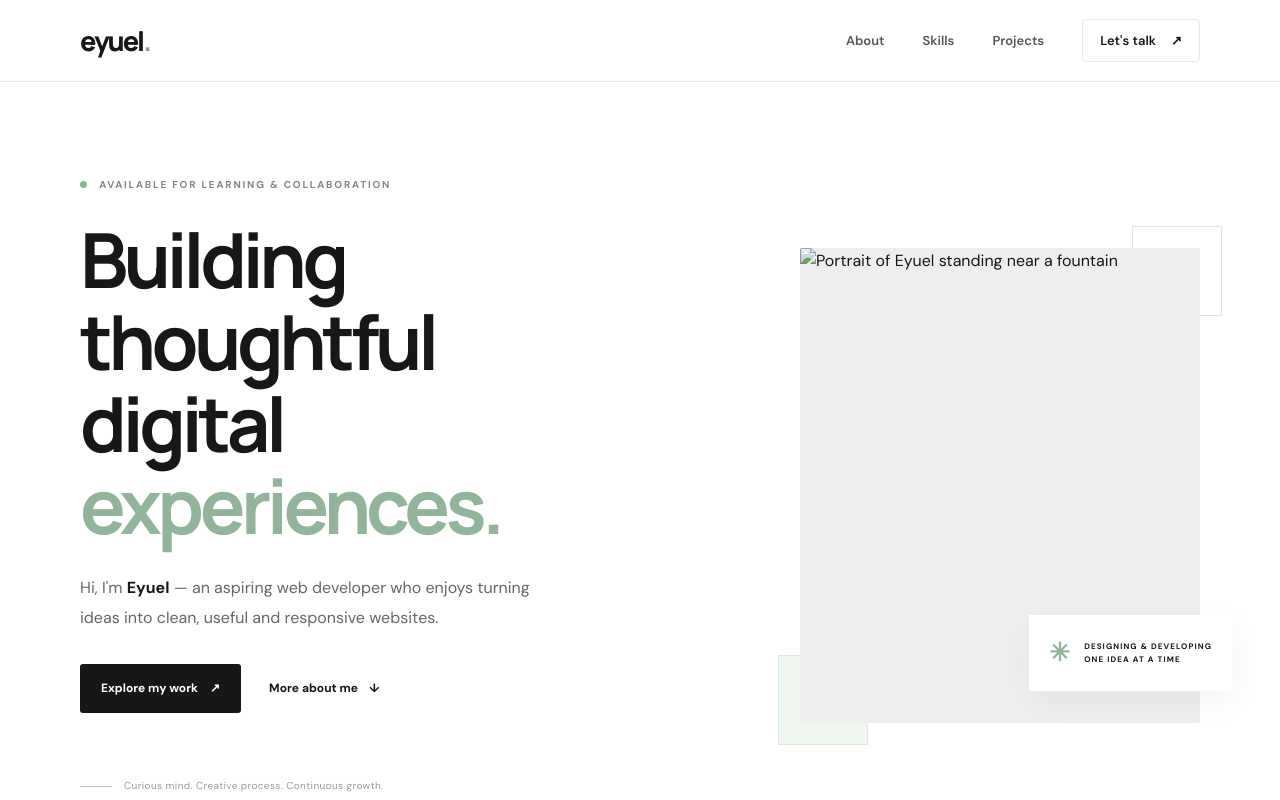
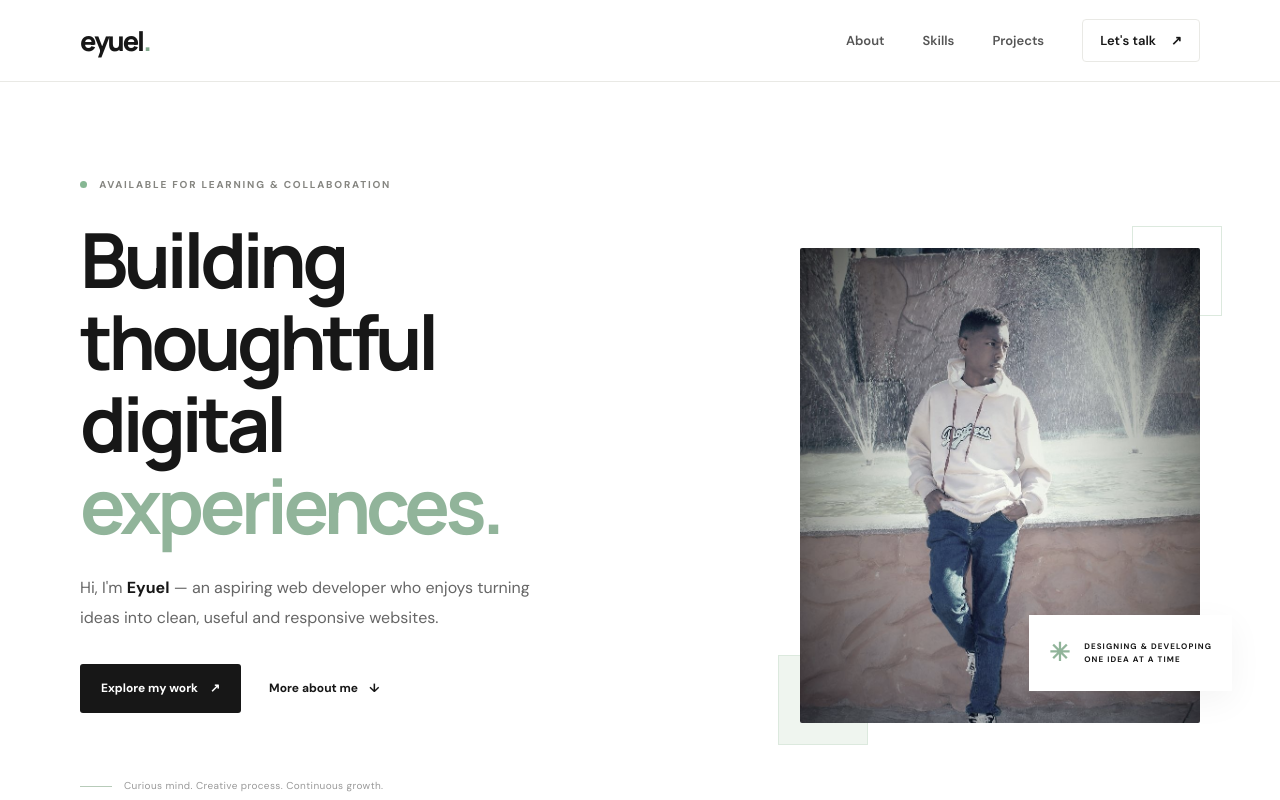
Before and after one commit to Eyuel-nani/personal-portfolio, a plain HTML site: page index.html in a window 1280 px wide. Shown: the top 800 px of the page. Drawn offline with Linux system fonts and the light colour scheme.

Commit message:
Update index.html

```diff
--- a/index.html
+++ b/index.html
@@ -31,7 +31,7 @@
         <div class="hero-note"><span class="note-line"></span><span>Curious mind. Creative process. Continuous growth.</span></div>
       </div>
       <div class="hero-visual">
-        <div class="photo-frame"><img src="assets/profile.jpg" alt="Portrait of Eyuel standing near a fountain"></div>
+        <div class="photo-frame"><img src="profile.jpg" alt="Portrait of Eyuel standing near a fountain"></div>
         <div class="photo-caption"><span class="caption-mark">✳</span><span>DESIGNING & DEVELOPING<br>ONE IDEA AT A TIME</span></div>
         <div class="decor decor-one"></div><div class="decor decor-two"></div>
       </div>
```
